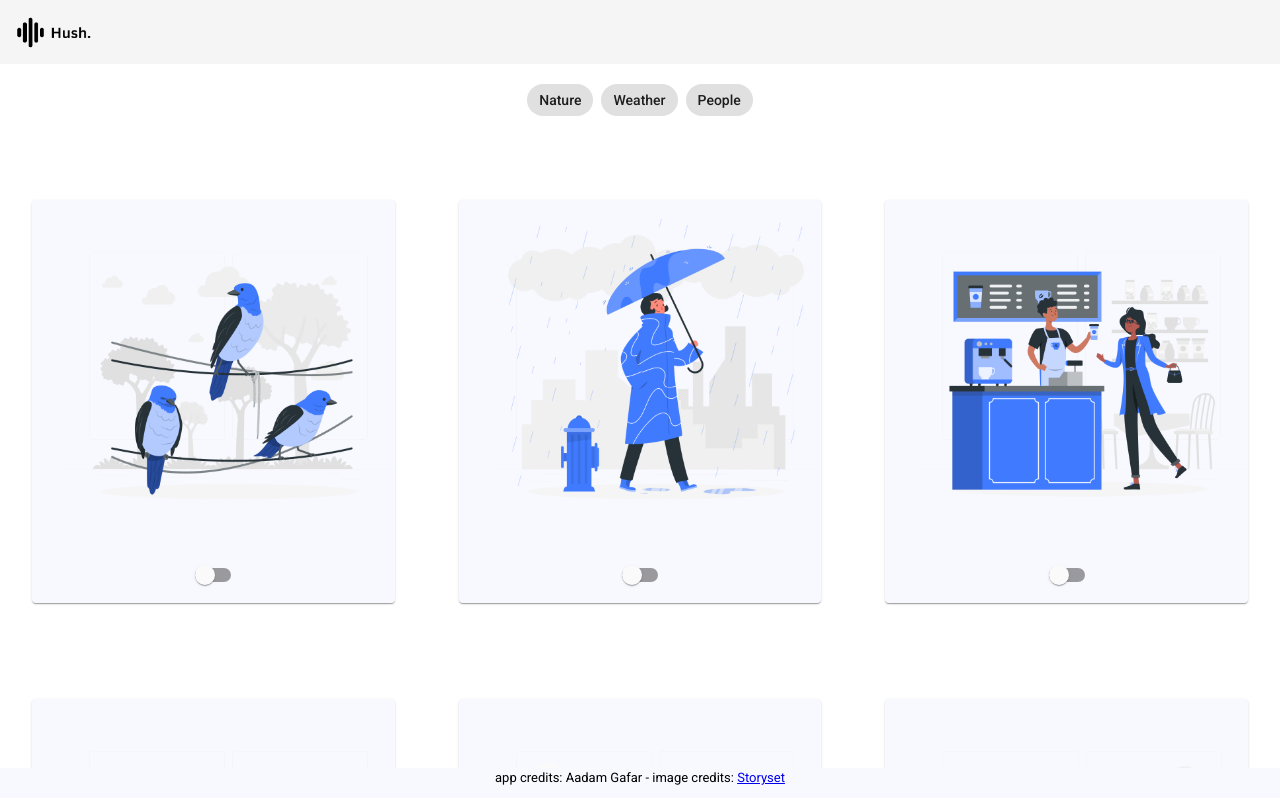
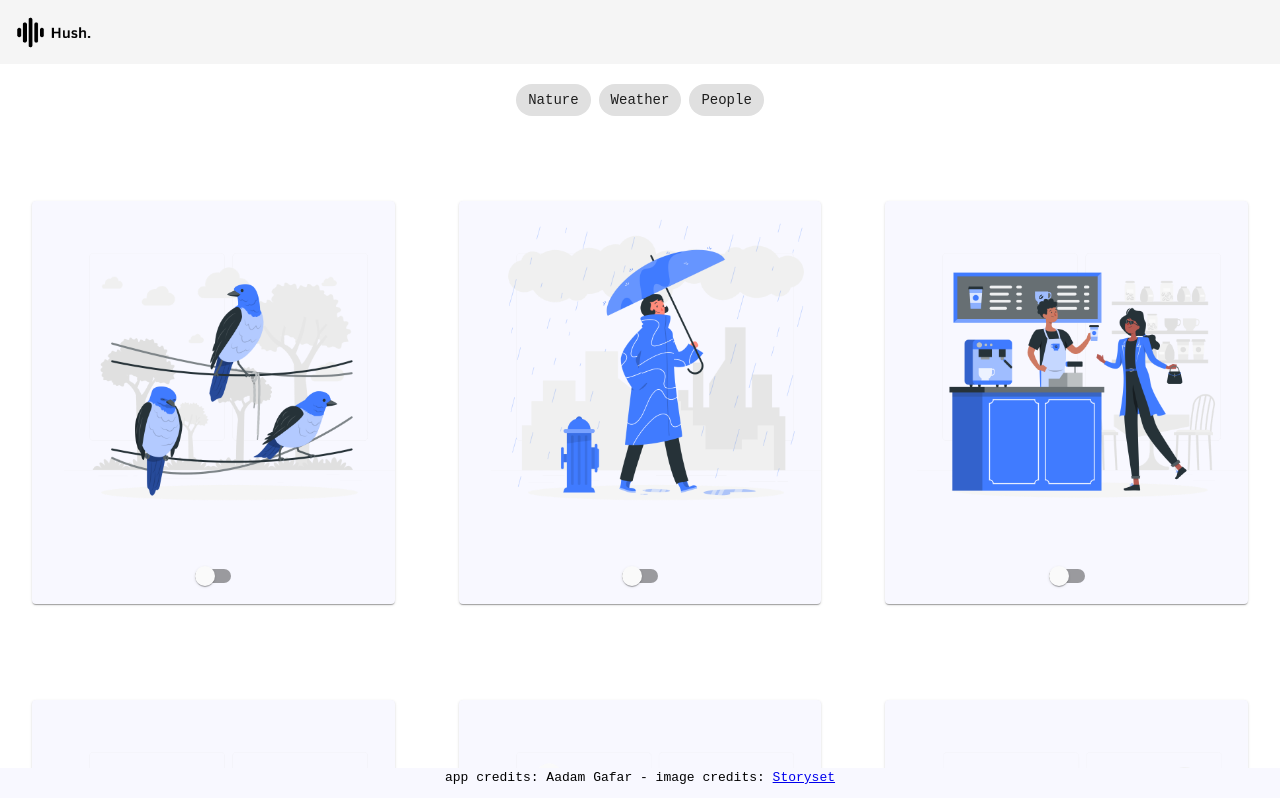
Before and after one commit to Aadam-Gafar/Hush, an Angular app: page / in a window 1280 px wide. Shown: the top 798 px of the page. Built offline with nearby package versions, Linux system fonts and the light colour scheme.

Commit message:
Added media query template

```diff
--- a/src/app/app.component.css
+++ b/src/app/app.component.css
@@ -10,3 +10,17 @@
     bottom: 0px;
     width: 100%;
 }
+
+/* Mobile and tablet. */
+@media only screen and (max-width: 768px) {
+    * {
+        font-family: 'Courier New', Courier, monospace;
+    }
+}
+
+/* Laptop and desktop. */
+@media only screen and (min-width: 768px) {
+    * {
+        font-family: 'Courier New', Courier, monospace;
+    }
+}
--- a/src/app/app.component.html
+++ b/src/app/app.component.html
@@ -1,3 +1,7 @@
+<head>
+    <meta name="viewport" content="width=device-width, initial-scale=1">
+</head>
+
 <mat-toolbar>
     <img class="logo" src="../assets/logo.png">
 </mat-toolbar><br>
```
